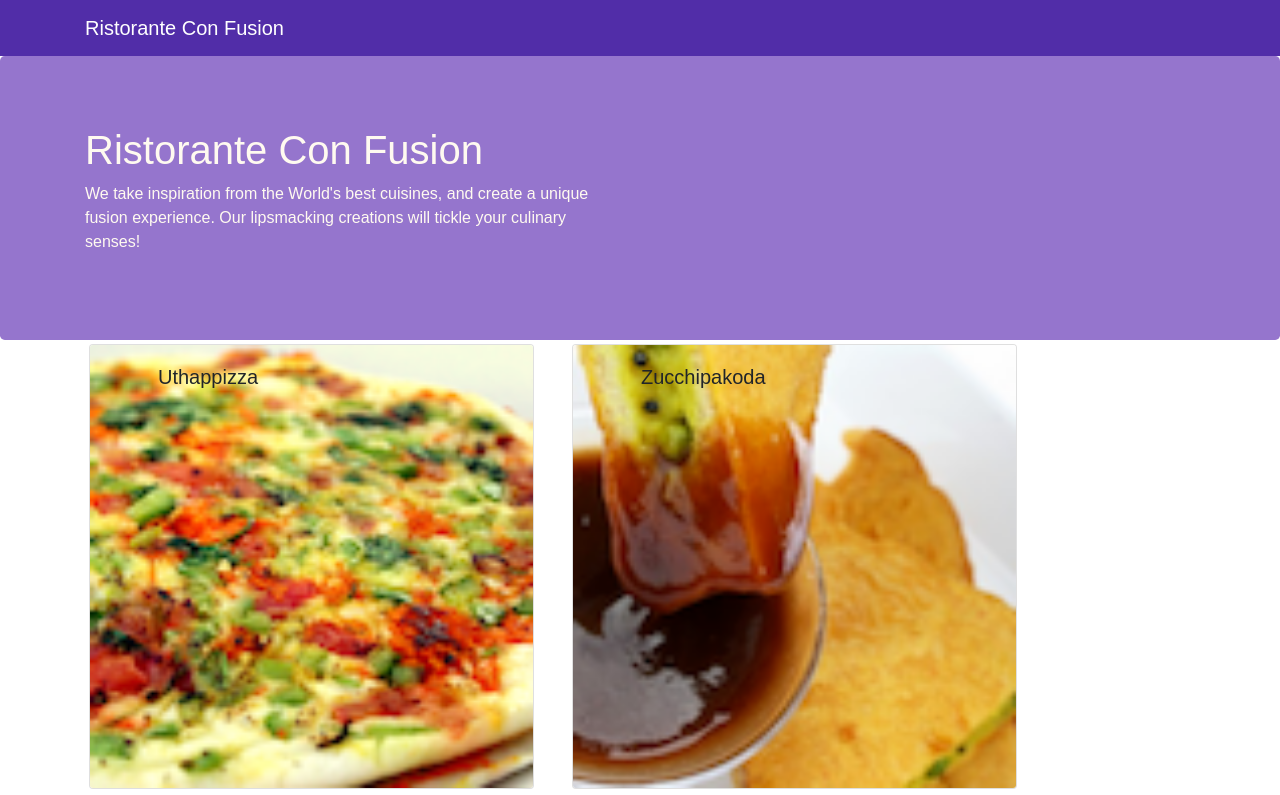
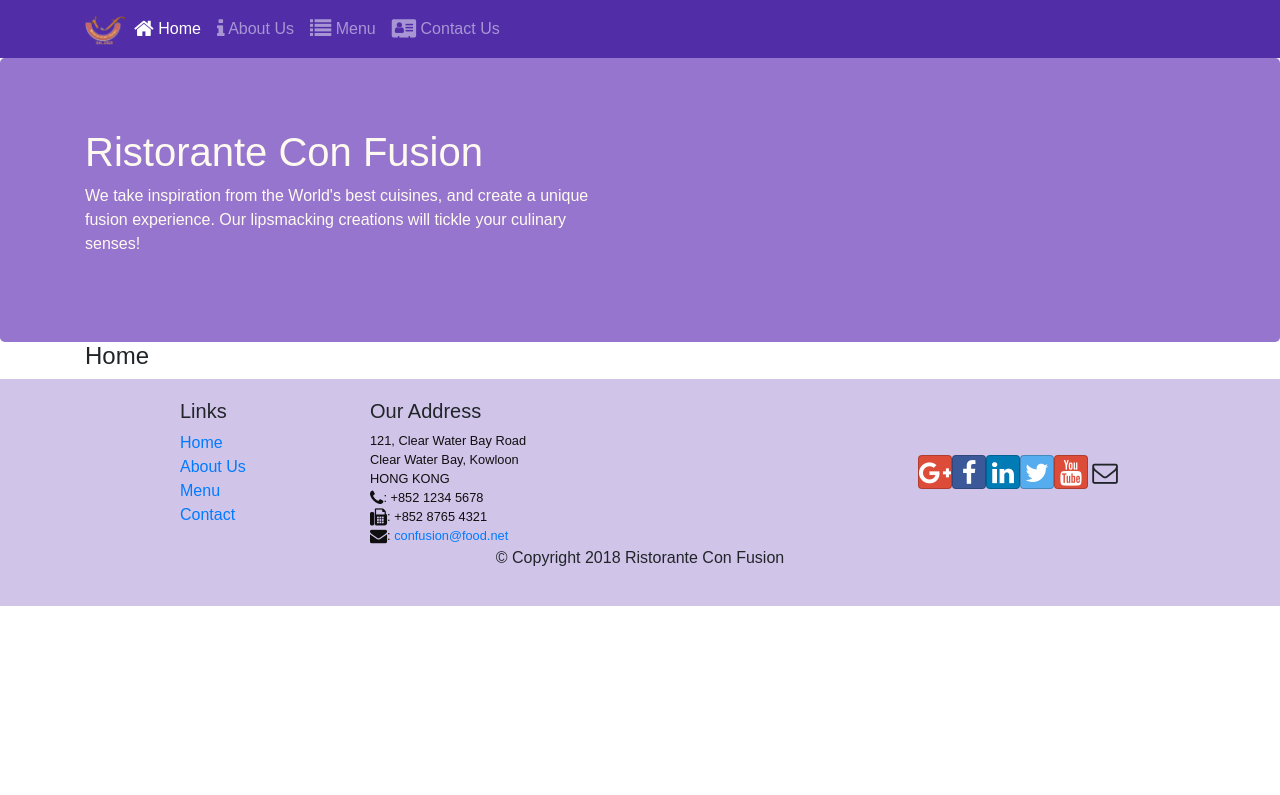
Before and after one commit to a-grealish/react-coursera-tutorial, a React (Create React App) app: page /home in a window 1280 px wide. Shown: the top 795 px of the page. Built offline with nearby package versions, Linux system fonts and the light colour scheme.

Commit message:
Adding react-router

```diff
--- a/package.json
+++ b/package.json
@@ -9,6 +9,7 @@
     "react": "^16.4.1",
     "react-dom": "^16.4.1",
     "react-popper": "^1.0.0",
+    "react-router-dom": "^4.3.1",
     "react-scripts": "1.1.4",
     "reactstrap": "^6.3.0"
   },
--- a/src/App.js
+++ b/src/App.js
@@ -1,13 +1,16 @@
 import React, { Component } from 'react';
 import Main from './components/MainComponent';
 import './App.css';
+import { BrowserRouter } from 'react-router-dom';
 
 class App extends Component {
 	render() {
 		return (
+			<BrowserRouter>
 				<div>
 					<Main />
 				</div>
+			</BrowserRouter>
 		);
 	}
 }
--- a/src/components/FooterComponent.js
+++ b/src/components/FooterComponent.js
@@ -1,4 +1,5 @@
 import React from 'react';
+import { Link } from 'react-router-dom';
 
 function Footer(props) {
 	return (
@@ -8,10 +9,10 @@
 	                <div className="col-4 offset-1 col-sm-2">
 	                    <h5>Links</h5>
 	                    <ul className="list-unstyled">
-	                        <li><a href="#">Home</a></li>
-	                        <li><a href="#">About</a></li>
-	                        <li><a href="#">Menu</a></li>
-	                        <li><a href="contactus.html">Contact</a></li>
+	                        <li><Link to="/home">Home</Link></li>
+	                        <li><Link to="/aboutus">About Us</Link></li>
+	                        <li><Link to="/menu">Menu</Link></li>
+	                        <li><Link to="/contactus">Contact</Link></li>
 	                    </ul>
 	                </div>
 	                <div className="col-7 col-sm-5">
--- a/src/components/HeaderComponent.js
+++ b/src/components/HeaderComponent.js
@@ -1,13 +1,59 @@
 import React, { Component } from 'react';
-import { Navbar, NavbarBrand, Jumbotron } from 'reactstrap';
+import { Navbar, NavbarBrand, Nav, NavbarToggler, Collapse, NavItem, Jumbotron } from 'reactstrap';
+import { NavLink } from 'react-router-dom';
 
 class Header extends Component {
+
+	constructor(props) {
+		super(props);
+
+		this.state = {
+			isNavOpen: false
+		};
+
+		this.toggleNav = this.toggleNav.bind(this);
+	}
+
+	toggleNav() {
+		this.setState({
+			isNavOpen: !this.state.isNavOpen
+		});
+	}
+
 	render() {
 		return (
 			<React.Fragment>
-				<Navbar dark>
+				<Navbar dark expand="md">
 		          <div className="container">
-		            <NavbarBrand href="/">Ristorante Con Fusion</NavbarBrand>
+		          	<NavbarToggler onClick={this.toggleNav} />
+		            <NavbarBrand className="mr-auto" href="/">
+		            	<img src="assets/images/logo.png" height="30" width="41"
+		            		alt="Ristorante Con Fusion" />
+		            </NavbarBrand>
+					<Collapse isOpen={this.state.isNavOpen} navbar>
+			            <Nav navbar>
+			            	<NavItem>
+			            		<NavLink className="nav-link" to="/home">
+			            			<span className="fa fa-home fa-lg"></span> Home
+			            		</NavLink>
+			            	</NavItem>
+			            	<NavItem>
+								<NavLink className="nav-link" to="/aboutus">
+			            			<span className="fa fa-info fa-lg"></span> About Us
+			            		</NavLink>
+			            	</NavItem>
+			            	<NavItem>
+			            		<NavLink className="nav-link" to="/menu">
+			            			<span className="fa fa-list fa-lg"></span> Menu
+			            		</NavLink>
+			            	</NavItem>
+			            	<NavItem>
+			            		<NavLink className="nav-link" to="/contactus">
+			            			<span className="fa fa-address-card fa-lg"></span> Contact Us
+			            		</NavLink>
+			            	</NavItem>
+			            </Nav>
+					</Collapse>
 		          </div>
 		        </Navbar>
 		        <Jumbotron>
--- /dev/null
+++ b/src/components/HomeComponent.js
@@ -0,0 +1,11 @@
+import React from 'react';
+
+function Home(props) {
+	return (
+		<div className="container">
+			<h4>Home</h4>
+		</div>
+	);
+}
+
+export default Home;
--- a/src/components/MainComponent.js
+++ b/src/components/MainComponent.js
@@ -3,7 +3,9 @@
 import DishDetails from './DishDetailsComponent';
 import Header from './HeaderComponent';
 import Footer from './FooterComponent';
+import Home from './HomeComponent';
 import { DISHES } from '../shared/dishes';
+import { Switch, Route, Redirect } from 'react-router-dom';
 
 class Main extends Component {
 
@@ -11,8 +13,7 @@
     super(props);
 
     this.state = {
-      dishes: DISHES,
-      selectedDish: null
+      dishes: DISHES
     }
   }
 
@@ -22,12 +23,21 @@
 
 
   render() {
+
+    const HomePage = () => {
+      return (
+        <Home />
+      );
+    }
+
     return (
       <div>
         <Header />
-        <Menu dishes={this.state.dishes}
-          onClick={(dishId) => this.onDishSelect(dishId)} />
-        <DishDetails dish={this.state.dishes.filter((dish) => dish.id === this.state.selectedDish)[0]} />
+        <Switch>
+          <Route path="/home" component={HomePage} />
+          <Route exact path="/menu" component={() => <Menu dishes={this.state.dishes} />} />
+          <Redirect to="/home" />
+        </Switch>
         <Footer />
       </div>
     );
```
Also changed, not shown: 1 other file (tests, documents, lock files or other folders). Lines whose indentation alone changed are shown as unchanged.
